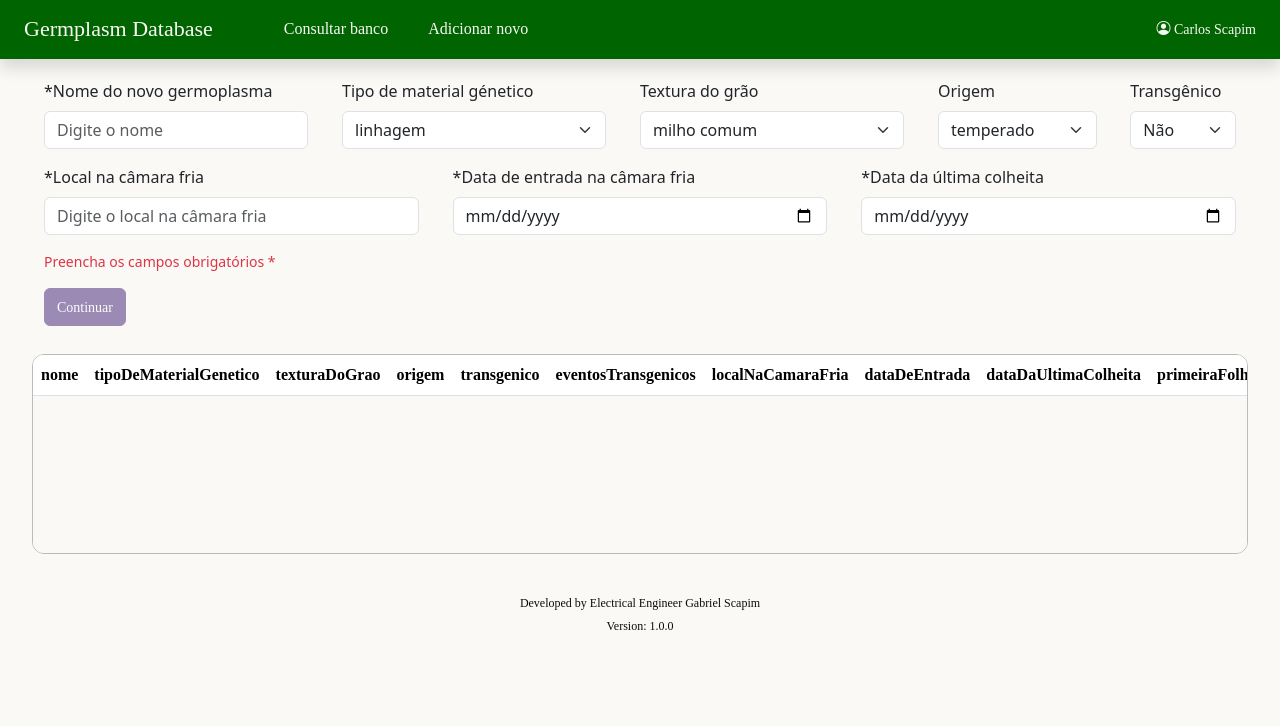
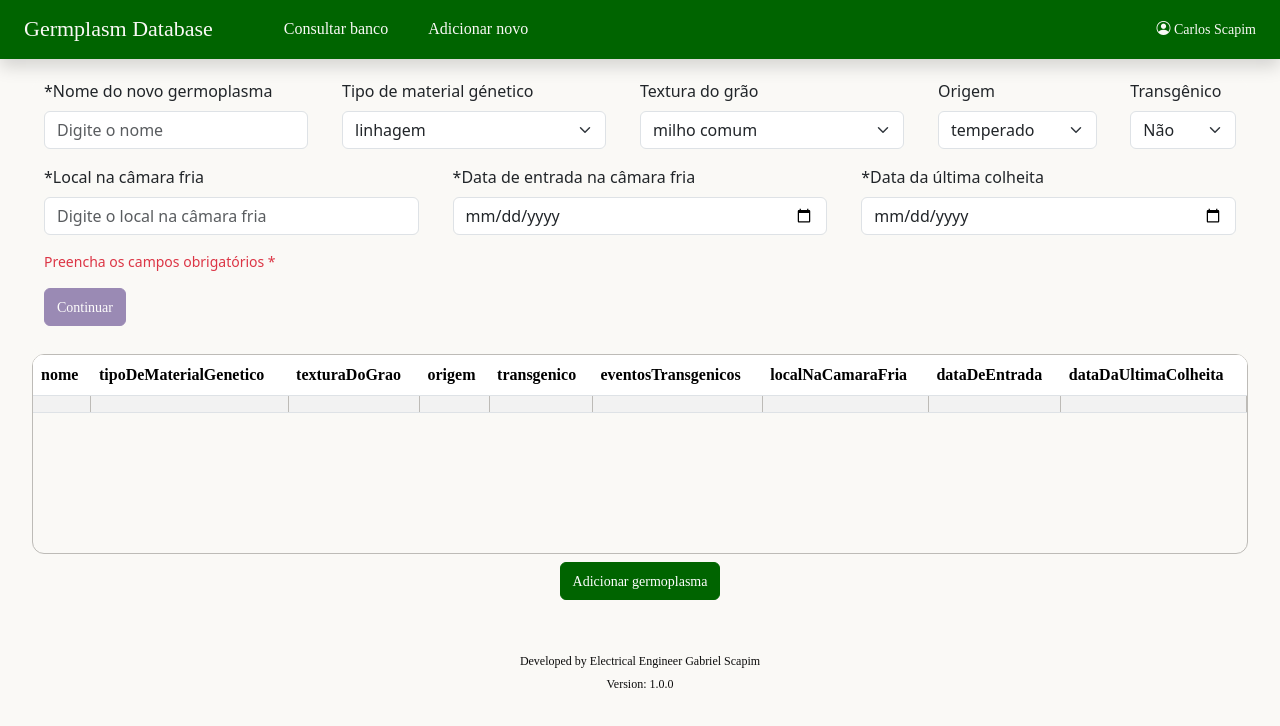
Before and after one commit to gabrielscapim/frontend-germplasm-database-project, a React (Create React App) app in the folder frontend/: page /add-germplasm in a window 1280 px wide. Shown: the top 726 px of the page. Built offline with nearby package versions, Linux system fonts and the light colour scheme; a web font is replaced by a local one.

Commit message:
feat: table for add new germplasm

```diff
--- a/frontend/src/App.css
+++ b/frontend/src/App.css
@@ -2,14 +2,6 @@
     background-color: #faf9f6;
 }
 
-::-webkit-scrollbar {
-    -webkit-appearance: none;
-    width: 10px;
-    height: 10px;              /* height of horizontal scrollbar ← You're missing this */
-
+body {
+    overflow:auto;
 }
-::-webkit-scrollbar-thumb {
-    border-radius: 4px;
-    background-color: rgba(0,0,0,.5);
-    -webkit-box-shadow: 0 0 1px rgba(255,255,255,.5);
-}
--- a/frontend/src/pages/AddGermplasmPage/AddGemplasmPage.js
+++ b/frontend/src/pages/AddGermplasmPage/AddGemplasmPage.js
@@ -32,7 +32,17 @@ function AddGermplasmPage() {
     newGermplasmEntryDate: '',
     newGermplasmLastHarvertDate: '',
   });
-  const [newGermplasm, setNewGermplasm] = useState([]);
+  const [newGermplasm, setNewGermplasm] = useState([{
+    nome: '',
+    tipoDeMaterialGenetico: '',
+    texturaDoGrao: '',
+    origem: '',
+    transgenico: '',
+    eventosTransgenicos: '',
+    localNaCamaraFria: '',
+    dataDeEntrada: '',
+    dataDaUltimaColheita: '',
+  }]);
   const [nameIsCorrect, setNameIsCorrect] = useState(false);
 
   const {
@@ -48,7 +58,7 @@ function AddGermplasmPage() {
     newGermplasmColumnSelect,
     newGermplasmColumnValue,
   } = inputsState;
-
+  console.log(Object.keys(newGermplasm[0]));
   const namesWithoutSpace = germplasmsNames.map((name) => name.replace(/\s/g, ''));
   const newGermplasmNameWithoutSpace = newGermplasmName.replace(/\s/g, '');
   const isGermplasmNameExist = namesWithoutSpace.includes(newGermplasmNameWithoutSpace);
@@ -82,7 +92,11 @@ function AddGermplasmPage() {
   };
 
   const handleAddAttributeClick = () => {
-    console.log('adicionou atributo');
+    console.log(newGermplasmColumnSelect);
+    setNewGermplasm((prevState) => ([{
+      ...prevState[0],
+      [newGermplasmColumnSelect]: newGermplasmColumnValue,
+    }]));
   };
 
   const handleAddGermplasmClick = () => {
@@ -233,7 +247,7 @@ function AddGermplasmPage() {
                 handleChange={ handleChange }
               />
             </div>
-            <div className={ styles['buttons-row'] }>
+            <div className={ styles[ROW_CLASS] }>
               <Button
                 id="button-filter"
                 label="Adicionar atributo"
@@ -247,27 +261,27 @@ function AddGermplasmPage() {
                 } }
                 onClick={ handleAddAttributeClick }
               />
-              <Button
-                id="button-filter"
-                label="Adicionar germoplasma"
-                type="button"
-                componentStyles={ {
-                  backgroundColor: '#006400',
-                  border: '1px solid #006400',
-                  height: '38px',
-                  marginBottom: '12px',
-                  marginTop: '8px',
-                } }
-                onClick={ handleAddGermplasmClick }
-              />
             </div>
           </>
         ) }
       </div>
       <GermplasmTable
-        attributes={ attributes.filter((attribute) => attribute !== 'id') }
+        attributes={ Object.keys(newGermplasm[0]) || [] }
         germplasms={ newGermplasm }
         tableContainerStyles={ { height: '200px' } }
+      />
+      <Button
+        id="button-filter"
+        label="Adicionar germoplasma"
+        type="button"
+        componentStyles={ {
+          backgroundColor: '#006400',
+          border: '1px solid #006400',
+          height: '38px',
+          marginBottom: '12px',
+          marginTop: '8px',
+        } }
+        onClick={ handleAddGermplasmClick }
       />
     </section>
   );
```
